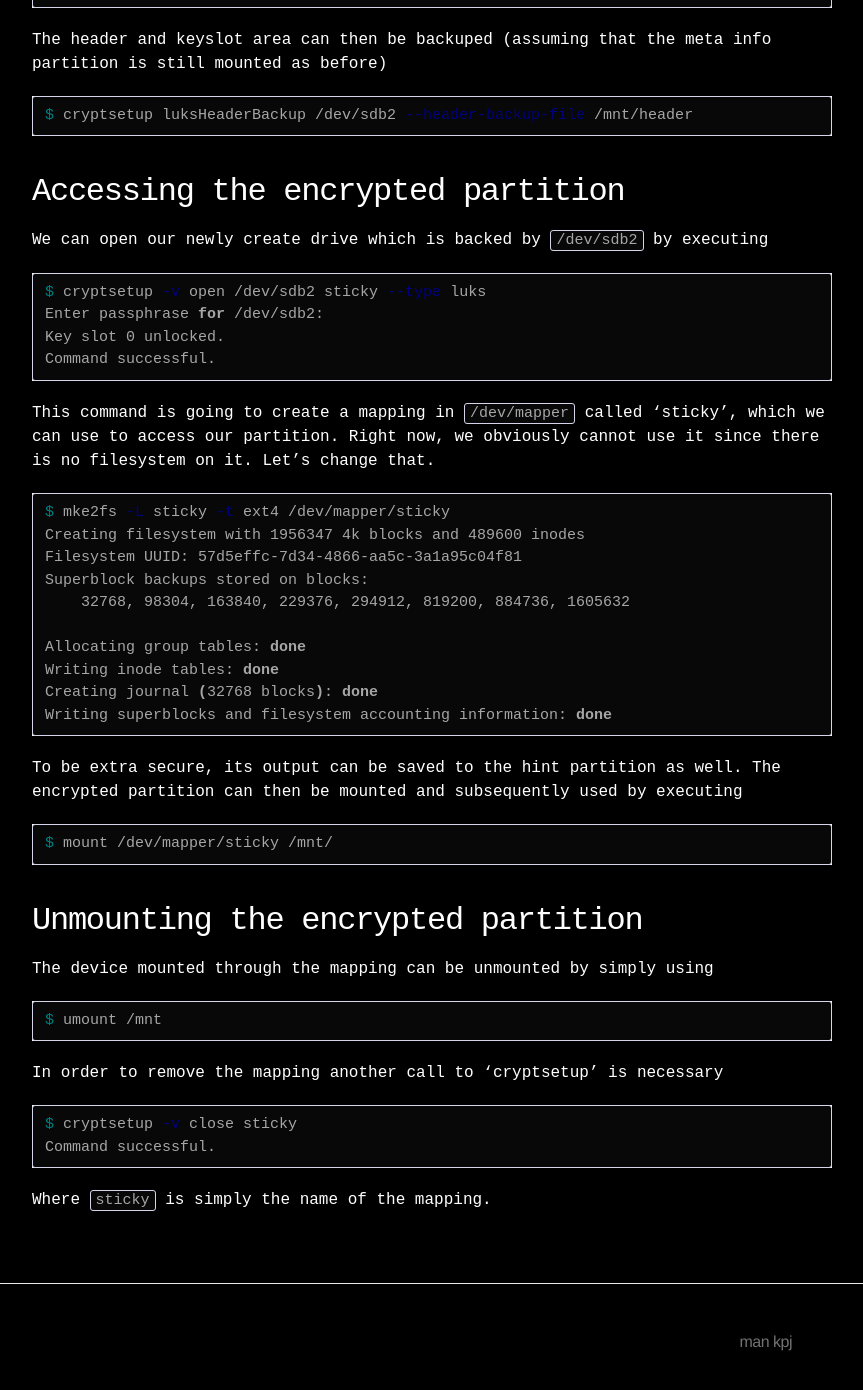
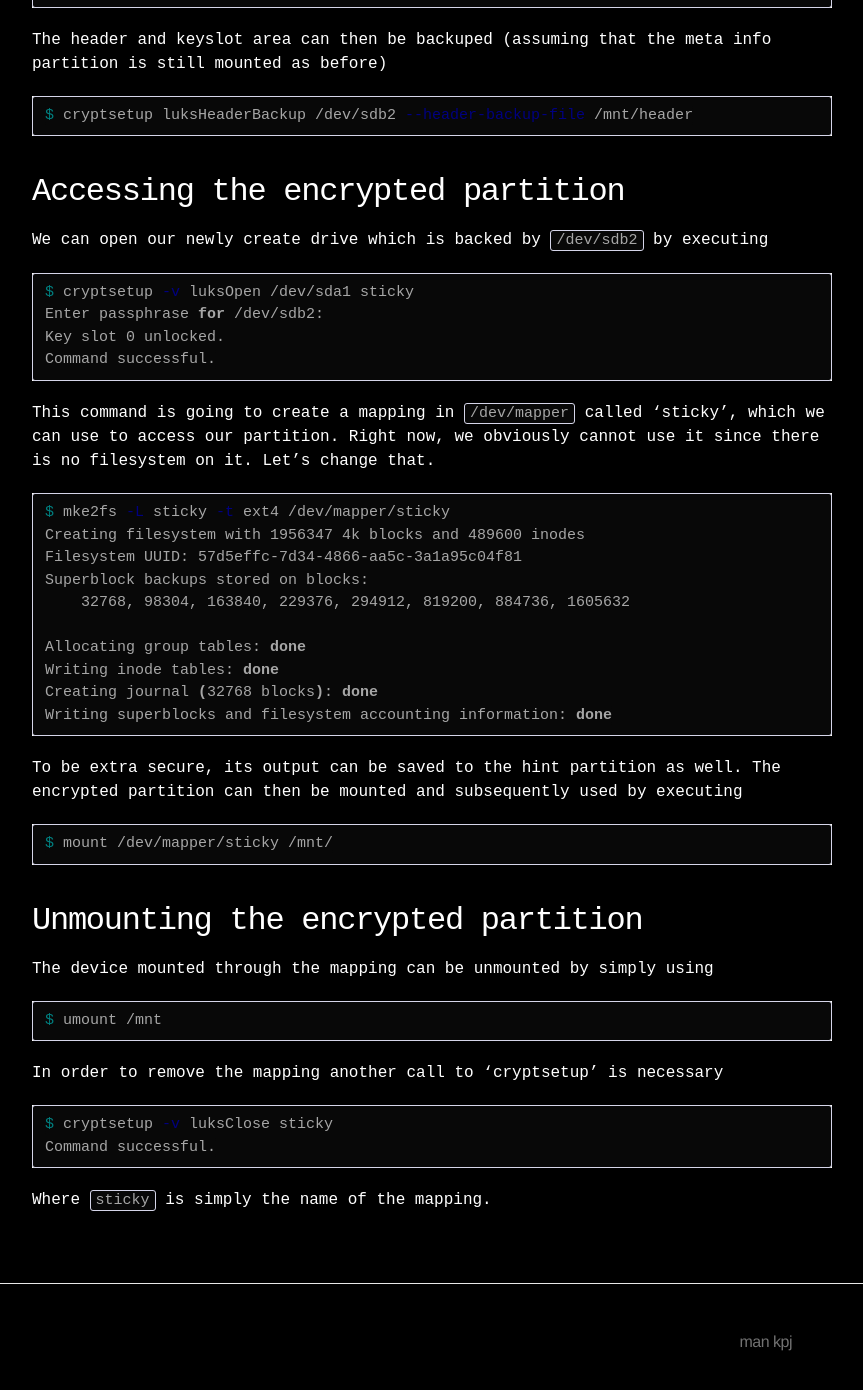
Before and after one commit to kpj/kpj.github.io--old, a Jekyll site: the page built from _posts/2014-08-12-encrypt-partition.md, in a window 1280 px wide and 1400 px high, scrolled down 2390 px. Shown: the top 1390 px of the window, without its empty margins (208-1071 px from the left). Built offline with Jekyll 4.4.1, drawn with Linux system fonts in a browser that asks for light colours.

Commit message:
Some corrections

```diff
--- a/_posts/2014-08-12-encrypt-partition.md
+++ b/_posts/2014-08-12-encrypt-partition.md
@@ -69,7 +69,7 @@ Executing `ls /dev/sdb*` will now reveal the two new block devices `/dev/sdb1` a
 As the first one will store helpful information it is formatted to ext4 using 'mke2fs' (`-L` will set the volume label).
 
 {% highlight bash %}
-mke2fs -L sticky-hint -t ext4 dev/sdb1
+$ mke2fs -L sticky-hint -t ext4 dev/sdb1
 Creating filesystem with 5120 1k blocks and 1280 inodes
 
 Allocating group tables: done
@@ -116,7 +116,7 @@ Accessing the encrypted partition
 We can open our newly create drive which is backed by `/dev/sdb2` by executing
 
 {% highlight bash %}
-$ cryptsetup -v open /dev/sdb2 sticky --type luks
+$ cryptsetup -v luksOpen /dev/sda1 sticky
 Enter passphrase for /dev/sdb2:
 Key slot 0 unlocked.
 Command successful.
@@ -157,7 +157,7 @@ $ umount /mnt
 In order to remove the mapping another call to 'cryptsetup' is necessary
 
 {% highlight bash %}
-$ cryptsetup -v close sticky
+$ cryptsetup -v luksClose sticky
 Command successful.
 {% endhighlight %}
 
```
